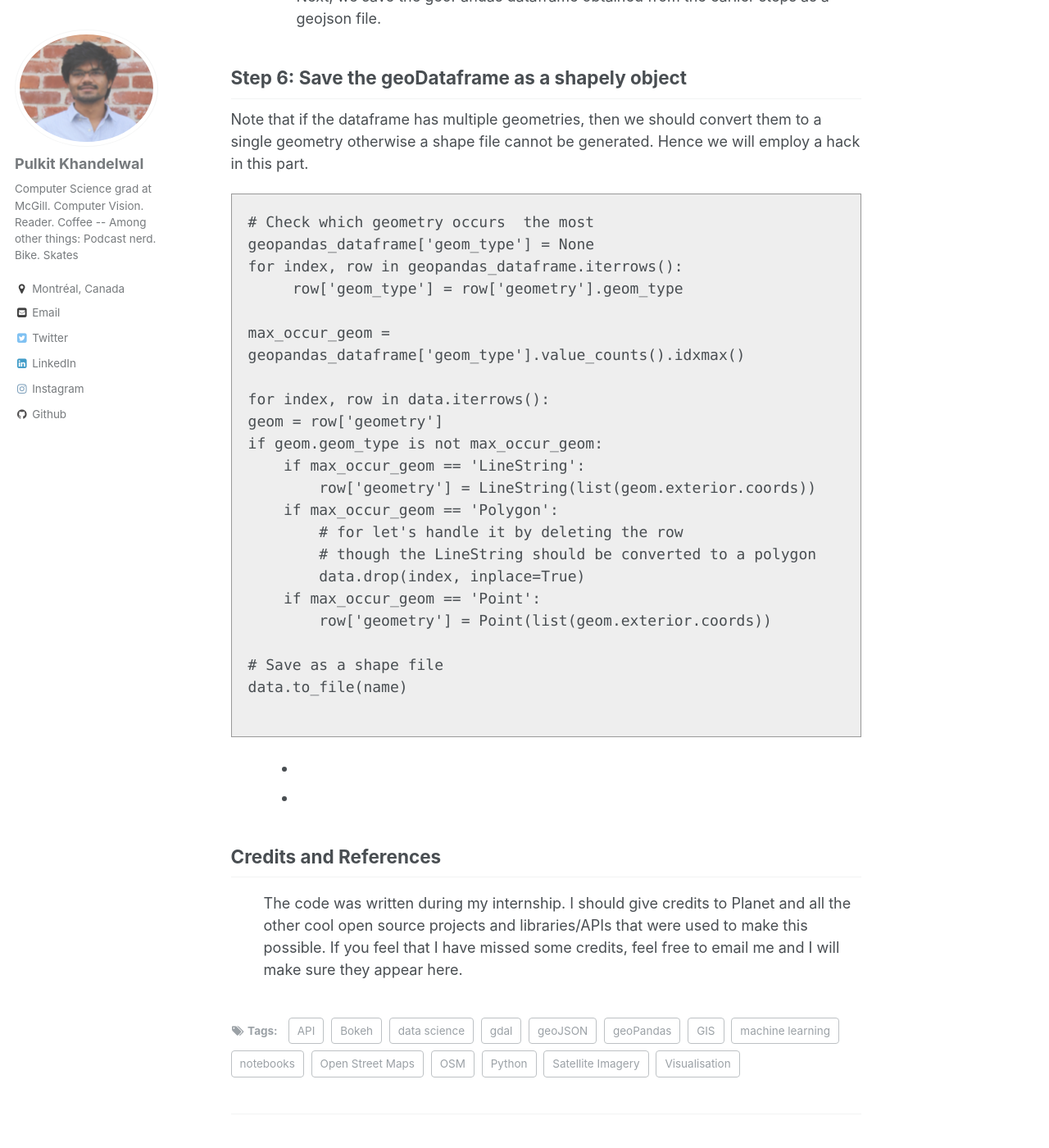
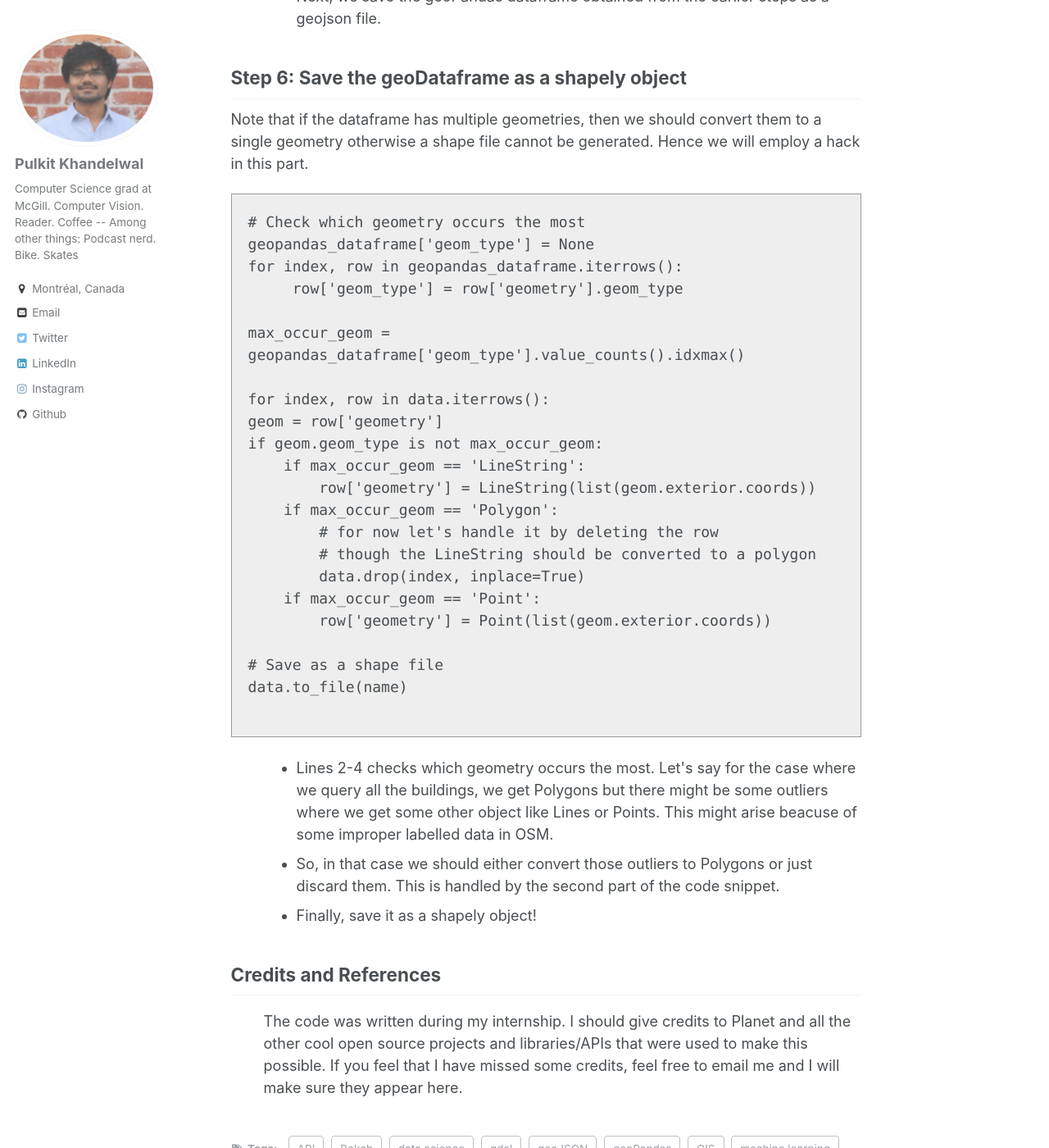
Before and after one commit to Pulkit-Khandelwal/pulkit-khandelwal.github.io, a Jekyll site: the page built from _blog/query-open-street-maps-python-api.html, in a window 1280 px wide and 1400 px high, scrolled down 4693 px. Shown: the whole window at 82% size. Built offline with Jekyll 4.4.1, drawn with Linux system fonts in a browser that asks for light colours.

Commit message:
Update query-open-street-maps-python-api.html

```diff
--- a/_blog/query-open-street-maps-python-api.html
+++ b/_blog/query-open-street-maps-python-api.html
@@ -268,7 +268,7 @@ otherwise a shape file cannot be generated. Hence we will employ a hack in this
 </p>
 
 <pre class="prettyprint" linenums:1>
-# Check which geometry occurs  the most
+# Check which geometry occurs the most
 geopandas_dataframe['geom_type'] = None
 for index, row in geopandas_dataframe.iterrows():
      row['geom_type'] = row['geometry'].geom_type
@@ -281,7 +281,7 @@ if geom.geom_type is not max_occur_geom:
     if max_occur_geom == 'LineString':
         row['geometry'] = LineString(list(geom.exterior.coords))
     if max_occur_geom == 'Polygon':
-        # for let's handle it by deleting the row
+        # for now let's handle it by deleting the row
         # though the LineString should be converted to a polygon
         data.drop(index, inplace=True)
     if max_occur_geom == 'Point':
@@ -295,8 +295,12 @@ data.to_file(name)
 <p>
 <ol>
 <ul style="list-style-type:disc">
-<li>   </li>
-<li>   </li>
+<li>Lines  2-4 checks which geometry occurs the most. Let's say for the case where we query all the buildings,
+  we get Polygons but there might be some outliers where we get some other object like Lines or Points. This might arise
+  beacuse of some improper labelled data in OSM.</li>
+<li>So, in that case we should either convert those outliers to Polygons or just discard them. This is handled by
+  the second part of the code snippet. </li>
+<li>Finally, save it as a shapely object!</li>
 </ol>
 
 
```
